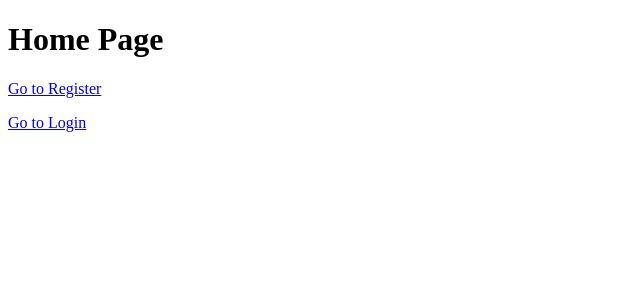
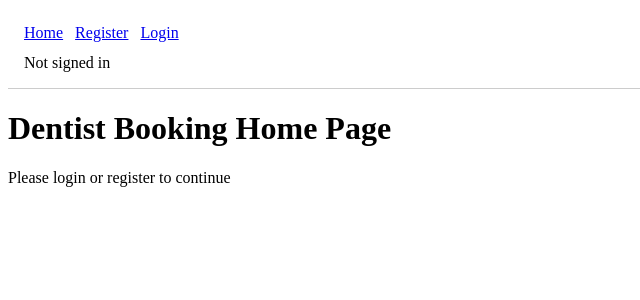
Before and after one commit to Brightpmk/dentist-booking-webapp, a Next.js app: page / in a window 1280 px wide. Shown: the top 300 px of the page, without its empty margins (0-640 px from the left). Built offline with nearby package versions, Linux system fonts and the light colour scheme; no server answers.

Commit message:
feat: add shared top menu with auth-aware navigation

```diff
--- a/src/app/layout.tsx
+++ b/src/app/layout.tsx
@@ -1,4 +1,5 @@
 import Providers from "../providers/Providers"
+import TopMenu from "../components/TopMenu"
 
 export default function RootLayout({
   children,
@@ -8,7 +9,10 @@ export default function RootLayout({
   return (
     <html>
       <body>
-        <Providers>{children}</Providers>
+        <Providers>
+          <TopMenu />
+          {children}
+        </Providers>
       </body>
     </html>
   )
--- a/src/app/page.tsx
+++ b/src/app/page.tsx
@@ -1,15 +1,22 @@
-import Link from "next/link"
+"use client"
+
+import { useSelector } from "react-redux"
+import { RootState } from "../redux/store"
 
 export default function HomePage() {
+  const auth = useSelector((state: RootState) => state.auth)
+
   return (
     <div>
-      <h1>Home Page</h1>
-      <p>
-        <Link href="/register">Go to Register</Link>
-      </p>
-      <p>
-        <Link href="/login">Go to Login</Link>
-      </p>
+      <h1>Dentist Booking Home Page</h1>
+      {auth.isLoggedIn && auth.user ? (
+        <>
+          <p>Welcome, {auth.user.name}</p>
+          <p>Your role is {auth.user.role}</p>
+        </>
+      ) : (
+        <p>Please login or register to continue</p>
+      )}
     </div>
   )
 }
--- a/src/components/LogoutButton.tsx
+++ b/src/components/LogoutButton.tsx
@@ -13,7 +13,7 @@ export default function LogoutButton() {
     try {
       await logoutUser()
     } catch {
-      // ถึง backend logout fail ก็ยังล้างฝั่ง frontend
+      // ignore backend logout error
     }
 
     dispatch(clearAuth())
--- /dev/null
+++ b/src/components/TopMenu.tsx
@@ -0,0 +1,50 @@
+"use client"
+
+import { useSelector } from "react-redux"
+import { RootState } from "../redux/store"
+import TopMenuItem from "./TopMenuItem"
+import LogoutButton from "./LogoutButton"
+
+export default function TopMenu() {
+  const auth = useSelector((state: RootState) => state.auth)
+
+  return (
+    <div
+      style={{
+        padding: "16px",
+        borderBottom: "1px solid #ccc",
+        marginBottom: "20px",
+      }}
+    >
+      <TopMenuItem title="Home" pageRef="/" />
+
+      {!auth.isLoggedIn && (
+        <>
+          <TopMenuItem title="Register" pageRef="/register" />
+          <TopMenuItem title="Login" pageRef="/login" />
+        </>
+      )}
+
+      {auth.isLoggedIn && auth.user?.role !== "admin" && (
+        <TopMenuItem title="Booking" pageRef="/booking" />
+      )}
+
+      {auth.isLoggedIn && auth.user?.role === "admin" && (
+        <TopMenuItem title="Admin" pageRef="/admin" />
+      )}
+
+      <div style={{ marginTop: "12px" }}>
+        {auth.isLoggedIn && auth.user ? (
+          <>
+            <span style={{ marginRight: "12px" }}>
+              Signed in as: {auth.user.name} ({auth.user.role})
+            </span>
+            <LogoutButton />
+          </>
+        ) : (
+          <span>Not signed in</span>
+        )}
+      </div>
+    </div>
+  )
+}
--- /dev/null
+++ b/src/components/TopMenuItem.tsx
@@ -0,0 +1,15 @@
+import Link from "next/link"
+
+export default function TopMenuItem({
+  title,
+  pageRef,
+}: {
+  title: string
+  pageRef: string
+}) {
+  return (
+    <Link href={pageRef} style={{ marginRight: "12px" }}>
+      {title}
+    </Link>
+  )
+}
```
